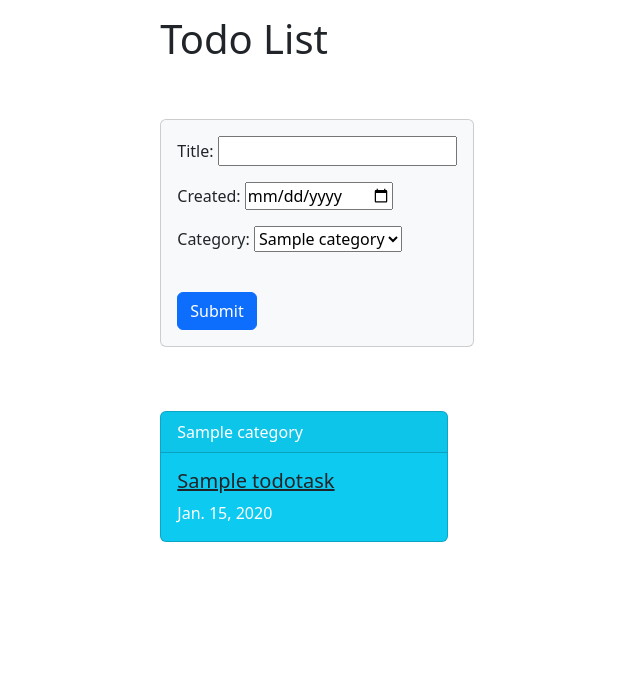
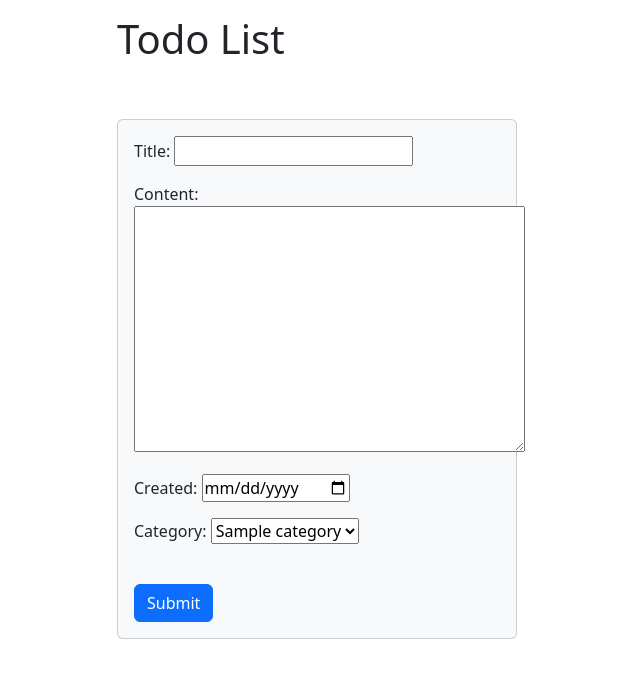
Before and after one commit to SahandShabanloueii/todo-app-django, a Django app: page / in a window 1280 px wide. Shown: the top 679 px of the page, without its empty margins (323-963 px from the left). Before the commit the page ends 542 px from the top, so only its background shows below. Run offline with Django 3.2, Linux system fonts and the light colour scheme; tables that the repository leaves empty hold one stand-in row (values such as "Sample post").

Commit message:
Add content to show more detail about each task

```diff
--- a/task/forms.py
+++ b/task/forms.py
@@ -8,4 +8,4 @@ class TaskCreateForm(forms.ModelForm):
     created = forms.DateField(widget=DataInput)
     class Meta:
         model = TodoTask
-        fields = ('title', 'created', 'category')
+        fields = ('title', 'content', 'created', 'category')
```
Also changed, not shown: templates/task/detail.html (+5 -3 lines).
